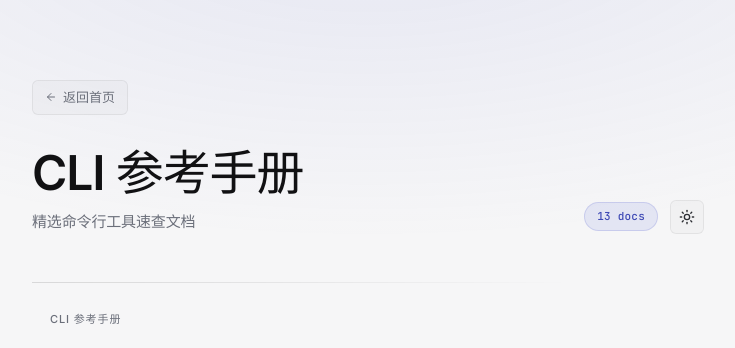
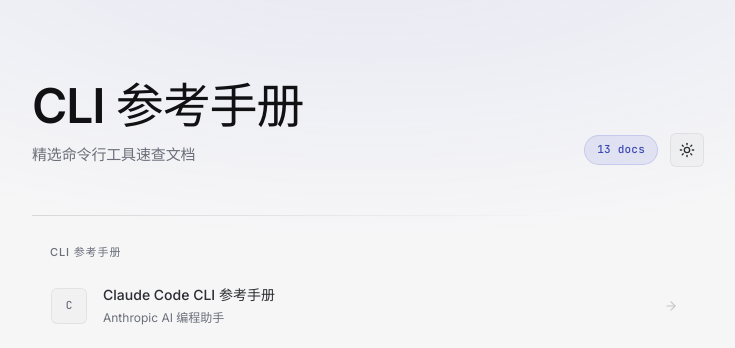
Before and after one commit to Divem/cli-tools-reference, a website: page html/index.html in a window 1280 px wide. Shown: the top 348 px of the page, without its empty margins (272-1007 px from the left). Drawn offline with Linux system fonts and the light colour scheme.

Commit message:
移除 index.html 的返回首页按钮

```diff
--- a/html/index.html
+++ b/html/index.html
@@ -80,28 +80,6 @@
 
         header {
             padding: 80px 0 48px;
-        }
-
-        .back-link {
-            display: inline-flex;
-            align-items: center;
-            gap: 6px;
-            color: var(--text-tertiary);
-            text-decoration: none;
-            font-size: 0.8125rem;
-            font-weight: 400;
-            margin-bottom: 32px;
-            padding: 6px 12px;
-            border-radius: var(--radius-btn);
-            background: var(--card-bg);
-            border: 1px solid var(--border);
-            transition: all 0.2s ease;
-        }
-
-        .back-link:hover {
-            color: var(--text-primary);
-            border-color: var(--border-hover);
-            background: var(--card-bg-hover);
         }
 
         .header-content {
@@ -329,10 +307,6 @@
     <div class="page-bg"></div>
     <div class="container">
         <header>
-            <a href="../index.html" class="back-link">
-                <svg width="12" height="12" viewBox="0 0 24 24" fill="none" stroke="currentColor" stroke-width="2" stroke-linecap="round" stroke-linejoin="round"><path d="M19 12H5"/><path d="m12 19-7-7 7-7"/></svg>
-                返回首页
-            </a>
             <div class="header-content">
                 <div class="header-left">
                     <h1>CLI 参考手册</h1>
```
